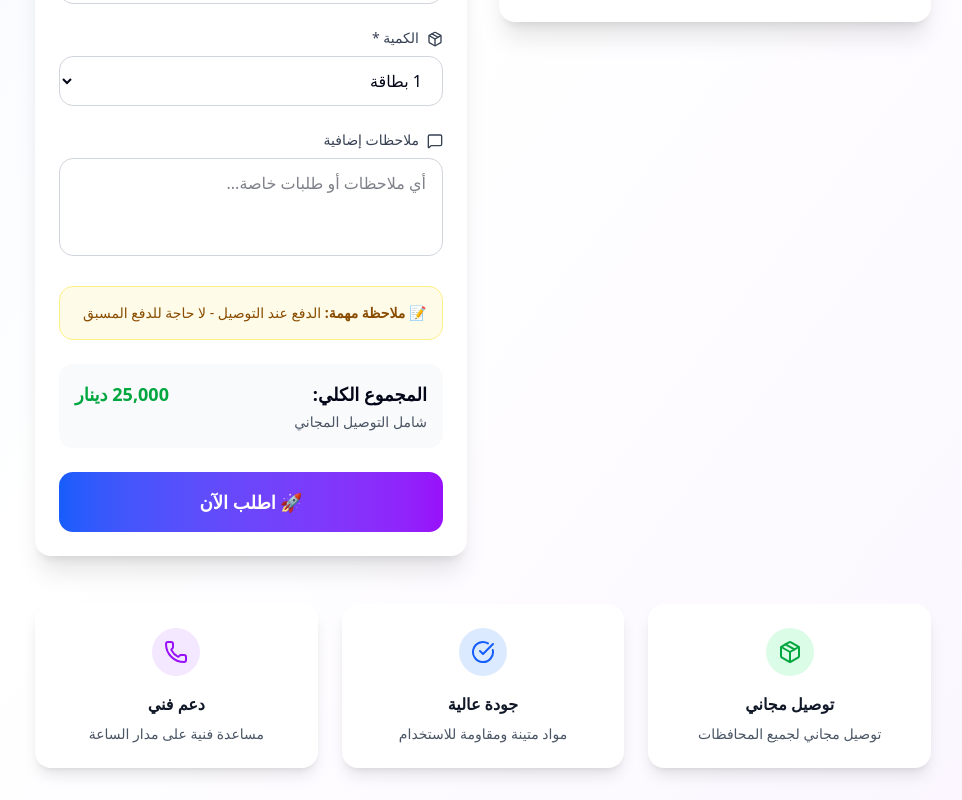
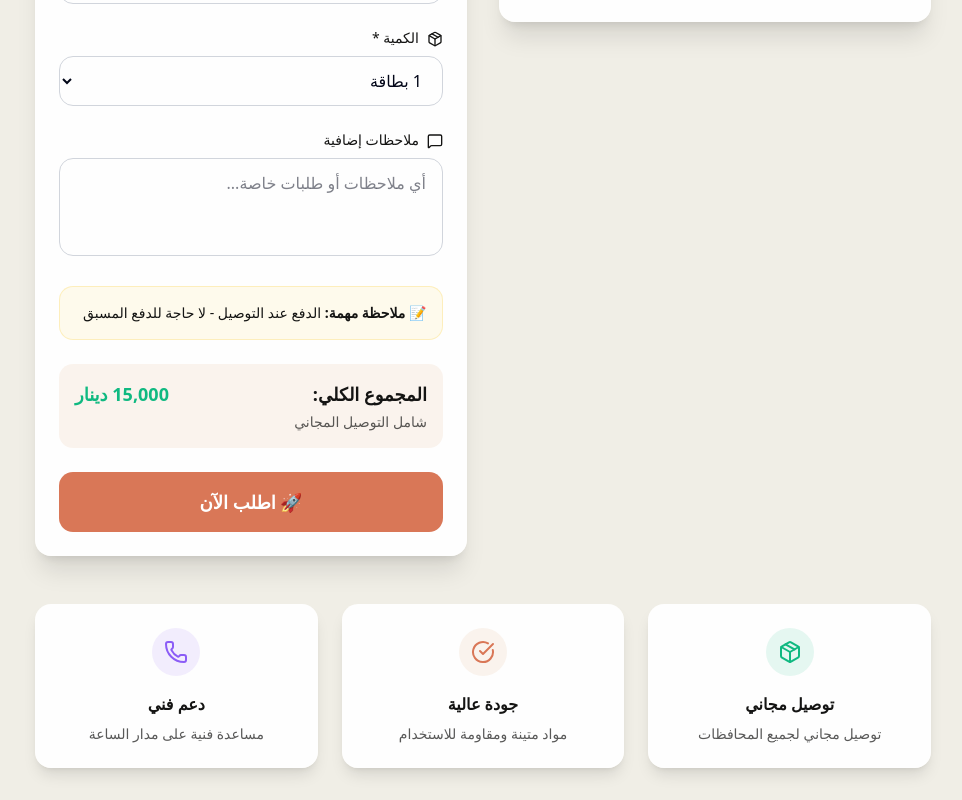
Before and after one commit to mustafaraedwork/board-iraq, a Next.js app: page /order in a window 1280 px wide. Both pictures are taken after a click on the button "🚀 اطلب الآن". Shown: the part 848-1648 px from the top of the page, without its empty margins (157-1119 px from the left). Built offline with nearby package versions, Linux system fonts and the light colour scheme.

Commit message:
تحديث الهوية البصري لصفحة طلب الكارد

```diff
--- a/src/app/order/page.tsx
+++ b/src/app/order/page.tsx
@@ -1,4 +1,4 @@
-// src/app/order/page.tsx
+// src/app/order/page.tsx - محدث بالهوية البصرية الجديدة مع الاحتفاظ على جميع الوظائف
 'use client';
 
 import React, { useState } from 'react';
@@ -123,30 +123,55 @@ export default function OrderPage() {
 
   if (orderSubmitted && orderResult) {
     return (
-      <div className="min-h-screen bg-gradient-to-br from-green-50 via-white to-blue-50 flex items-center justify-center p-4" dir="rtl">
-        <div className="max-w-md w-full bg-white rounded-2xl shadow-2xl p-8 text-center">
-          <div className="w-20 h-20 bg-green-100 rounded-full flex items-center justify-center mx-auto mb-6">
-            <CheckCircle className="h-10 w-10 text-green-600" />
+      <div
+        className="min-h-screen flex items-center justify-center p-4"
+        style={{ backgroundColor: '#F0EEE6' }}
+        dir="rtl"
+      >
+        <div
+          className="max-w-md w-full rounded-2xl shadow-2xl p-8 text-center border-0"
+          style={{ backgroundColor: 'rgba(255, 255, 255, 0.95)' }}
+        >
+          <div
+            className="w-20 h-20 rounded-full flex items-center justify-center mx-auto mb-6"
+            style={{ backgroundColor: 'rgba(16, 185, 129, 0.1)' }}
+          >
+            <CheckCircle className="h-10 w-10" style={{ color: '#10b981' }} />
           </div>
 
-          <h2 className="text-2xl font-bold text-gray-900 mb-4">
+          <h2
+            className="text-2xl font-bold mb-4"
+            style={{ color: '#141413' }}
+          >
             تم استلام طلبك بنجاح!
           </h2>
 
-          <div className="bg-blue-50 rounded-xl p-4 mb-6">
-            <div className="text-blue-800 text-sm space-y-1">
+          <div
+            className="rounded-xl p-4 mb-6"
+            style={{ backgroundColor: 'rgba(217, 151, 87, 0.1)' }}
+          >
+            <div className="text-sm space-y-1" style={{ color: '#141413' }}>
               <p><strong>رقم الطلب:</strong> {orderResult.orderNumber}</p>
               <p><strong>المجموع:</strong> {orderResult.totalAmount?.toLocaleString()} دينار</p>
               <p><strong>الكمية:</strong> {formData.quantity} {formData.quantity === 1 ? 'بطاقة' : 'بطاقات'}</p>
             </div>
           </div>
 
-          <p className="text-gray-600 mb-6 leading-relaxed">
+          <p
+            className="mb-6 leading-relaxed"
+            style={{ color: '#141413', opacity: 0.7 }}
+          >
             شكراً لك! سيتم التواصل معك خلال 24 ساعة لتأكيد الطلب وترتيب التوصيل.
           </p>
 
-          <div className="bg-yellow-50 border border-yellow-200 rounded-xl p-4 mb-6">
-            <p className="text-yellow-800 text-sm">
+          <div
+            className="border rounded-xl p-4 mb-6"
+            style={{
+              backgroundColor: 'rgba(252, 211, 77, 0.1)',
+              borderColor: 'rgba(252, 211, 77, 0.3)'
+            }}
+          >
+            <p className="text-sm" style={{ color: '#141413' }}>
               <strong>📝 تذكير:</strong> الدفع عند التوصيل
             </p>
           </div>
@@ -166,14 +191,19 @@ export default function OrderPage() {
                   notes: ''
                 });
               }}
-              className="w-full bg-gradient-to-r from-blue-600 to-purple-600 text-white py-3 rounded-xl font-medium hover:shadow-lg transition-all duration-200"
+              className="w-full text-white py-3 rounded-xl font-medium hover:opacity-90 transition-all duration-200"
+              style={{ backgroundColor: '#D97757' }}
             >
               طلب جديد
             </button>
 
             <button
               onClick={() => window.location.href = '/'}
-              className="w-full bg-gray-100 text-gray-700 py-3 rounded-xl font-medium hover:bg-gray-200 transition-all duration-200"
+              className="w-full py-3 rounded-xl font-medium hover:opacity-80 transition-all duration-200"
+              style={{
+                backgroundColor: 'rgba(20, 20, 19, 0.1)',
+                color: '#141413'
+              }}
             >
               العودة للصفحة الرئيسية
             </button>
@@ -184,18 +214,29 @@ export default function OrderPage() {
   }
 
   return (
-    <div className="min-h-screen bg-gradient-to-br from-blue-50 via-white to-purple-50 py-8 px-4" dir="rtl">
+    <div
+      className="min-h-screen py-8 px-4"
+      style={{ backgroundColor: '#F0EEE6' }}
+      dir="rtl"
+    >
       <div className="max-w-4xl mx-auto">
 
         {/* Header */}
         <div className="text-center mb-8">
-          <div className="w-16 h-16 bg-gradient-to-r from-blue-600 to-purple-600 rounded-2xl flex items-center justify-center mx-auto mb-4">
-            <CreditCard className="h-8 w-8 text-white" />
+          <div className="flex justify-center mb-4">
+            <img
+              src="/logo.svg"
+              alt="Board Iraq Logo"
+              className="h-16 w-auto"
+            />
           </div>
-          <h1 className="text-3xl font-bold text-gray-900 mb-2">
+          <h1
+            className="text-3xl font-bold mb-2"
+            style={{ color: '#141413' }}
+          >
             اطلب كاردك الآن
           </h1>
-          <p className="text-gray-600">
+          <p style={{ color: '#141413', opacity: 0.7 }}>
             احصل على بطاقتك الذكية وشارك معلوماتك بسهولة
           </p>
         </div>
@@ -203,7 +244,13 @@ export default function OrderPage() {
         {/* عرض الأخطاء */}
         {error && (
           <div className="max-w-2xl mx-auto mb-6">
-            <div className="bg-red-50 border border-red-200 rounded-xl p-4 flex items-center">
+            <div
+              className="border rounded-xl p-4 flex items-center"
+              style={{
+                backgroundColor: 'rgba(239, 68, 68, 0.1)',
+                borderColor: 'rgba(239, 68, 68, 0.3)'
+              }}
+            >
               <AlertCircle className="h-5 w-5 text-red-500 ml-3 flex-shrink-0" />
               <p className="text-red-800 text-sm">{error}</p>
             </div>
@@ -214,15 +261,26 @@ export default function OrderPage() {
 
           {/* صورة الكارد */}
           <div className="order-2 lg:order-1">
-            <div className="bg-white rounded-2xl shadow-xl p-6">
-              <h3 className="text-xl font-bold text-gray-900 mb-4 text-center">
+            <div
+              className="rounded-2xl shadow-xl p-6 border-0"
+              style={{ backgroundColor: 'rgba(255, 255, 255, 0.95)' }}
+            >
+              <h3
+                className="text-xl font-bold mb-4 text-center"
+                style={{ color: '#141413' }}
+              >
                 البطاقة الذكية
               </h3>
 
               <div className="relative">
-                {/* صورة الكارد - يمكن استبدالها لاحقاً */}
-                <div className="w-full h-60 bg-gradient-to-br from-blue-600 via-purple-600 to-pink-600 rounded-xl flex items-center justify-center relative overflow-hidden">
-                  <div className="absolute inset-0 bg-black bg-opacity-20"></div>
+                {/* صورة الكارد */}
+                <div
+                  className="w-full h-60 rounded-xl flex items-center justify-center relative overflow-hidden"
+                  style={{
+                    background: 'linear-gradient(135deg, #D97757 0%, #a8563f 50%, #8b4332 100%)'
+                  }}
+                >
+                  <div className="absolute inset-0 bg-black bg-opacity-10"></div>
                   <div className="relative z-10 text-center text-white">
                     <CreditCard className="h-16 w-16 mx-auto mb-4" />
                     <h4 className="text-xl font-bold mb-2">Board Iraq</h4>
@@ -232,28 +290,53 @@ export default function OrderPage() {
 
                 {/* مميزات الكارد */}
                 <div className="mt-6 space-y-3">
-                  <div className="flex items-center text-gray-700">
-                    <div className="w-2 h-2 bg-green-500 rounded-full ml-3"></div>
+                  <div className="flex items-center" style={{ color: '#141413' }}>
+                    <div
+                      className="w-2 h-2 rounded-full ml-3"
+                      style={{ backgroundColor: '#10b981' }}
+                    ></div>
                     <span className="text-sm">تقنية NFC للمشاركة السريعة</span>
                   </div>
-                  <div className="flex items-center text-gray-700">
-                    <div className="w-2 h-2 bg-green-500 rounded-full ml-3"></div>
+                  <div className="flex items-center" style={{ color: '#141413' }}>
+                    <div
+                      className="w-2 h-2 rounded-full ml-3"
+                      style={{ backgroundColor: '#10b981' }}
+                    ></div>
                     <span className="text-sm">تصميم عصري وأنيق</span>
                   </div>
-                  <div className="flex items-center text-gray-700">
-                    <div className="w-2 h-2 bg-green-500 rounded-full ml-3"></div>
+                  <div className="flex items-center" style={{ color: '#141413' }}>
+                    <div
+                      className="w-2 h-2 rounded-full ml-3"
+                      style={{ backgroundColor: '#10b981' }}
+                    ></div>
                     <span className="text-sm">مقاوم للماء والخدوش</span>
                   </div>
-                  <div className="flex items-center text-gray-700">
-                    <div className="w-2 h-2 bg-green-500 rounded-full ml-3"></div>
+                  <div className="flex items-center" style={{ color: '#141413' }}>
+                    <div
+                      className="w-2 h-2 rounded-full ml-3"
+                      style={{ backgroundColor: '#10b981' }}
+                    ></div>
                     <span className="text-sm">ربط فوري بملفك الشخصي</span>
                   </div>
                 </div>
 
                 {/* السعر */}
-                <div className="mt-6 bg-gradient-to-r from-green-50 to-blue-50 rounded-xl p-4 text-center">
-                  <div className="text-2xl font-bold text-gray-900">25,000 دينار</div>
-                  <div className="text-sm text-gray-600">شامل التوصيل</div>
+                <div
+                  className="mt-6 rounded-xl p-4 text-center"
+                  style={{ backgroundColor: 'rgba(217, 151, 87, 0.1)' }}
+                >
+                  <div
+                    className="text-2xl font-bold"
+                    style={{ color: '#141413' }}
+                  >
+                    15,000 دينار
+                  </div>
+                  <div
+                    className="text-sm"
+                    style={{ color: '#141413', opacity: 0.7 }}
+                  >
+                    شامل التوصيل
+                  </div>
                 </div>
               </div>
             </div>
@@ -261,8 +344,14 @@ export default function OrderPage() {
 
           {/* نموذج الطلب */}
           <div className="order-1 lg:order-2">
-            <div className="bg-white rounded-2xl shadow-xl p-6">
-              <h3 className="text-xl font-bold text-gray-900 mb-6">
+            <div
+              className="rounded-2xl shadow-xl p-6 border-0"
+              style={{ backgroundColor: 'rgba(255, 255, 255, 0.95)' }}
+            >
+              <h3
+                className="text-xl font-bold mb-6"
+                style={{ color: '#141413' }}
+              >
                 معلومات الطلب
               </h3>
 
@@ -270,7 +359,10 @@ export default function OrderPage() {
 
                 {/* الاسم الكامل */}
                 <div>
-                  <label className="block text-sm font-medium text-gray-700 mb-2">
+                  <label
+                    className="block text-sm font-medium mb-2"
+                    style={{ color: '#141413' }}
+                  >
                     <User className="h-4 w-4 inline ml-2" />
                     الاسم الكامل *
                   </label>
@@ -279,14 +371,17 @@ export default function OrderPage() {
                     name="fullName"
                     value={formData.fullName}
                     onChange={handleInputChange}
-                    className="w-full px-4 py-3 border border-gray-300 rounded-xl focus:ring-2 focus:ring-blue-500 focus:border-transparent transition-all duration-200"
+                    className="w-full px-4 py-3 border border-gray-300 rounded-xl focus:ring-2 focus:border-transparent focus:ring-orange-400 transition-all duration-200"
                     placeholder="أدخل اسمك الكامل"
                   />
                 </div>
 
                 {/* رقم الهاتف */}
                 <div>
-                  <label className="block text-sm font-medium text-gray-700 mb-2">
+                  <label
+                    className="block text-sm font-medium mb-2"
+                    style={{ color: '#141413' }}
+                  >
                     <Phone className="h-4 w-4 inline ml-2" />
                     رقم الهاتف *
                   </label>
@@ -295,14 +390,17 @@ export default function OrderPage() {
                     name="phone"
                     value={formData.phone}
                     onChange={handleInputChange}
-                    className="w-full px-4 py-3 border border-gray-300 rounded-xl focus:ring-2 focus:ring-blue-500 focus:border-transparent transition-all duration-200"
+                    className="w-full px-4 py-3 border border-gray-300 rounded-xl focus:ring-2 focus:border-transparent focus:ring-orange-400 transition-all duration-200"
                     placeholder="07XX XXX XXXX"
                   />
                 </div>
 
                 {/* المحافظة */}
                 <div>
-                  <label className="block text-sm font-medium text-gray-700 mb-2">
+                  <label
+                    className="block text-sm font-medium mb-2"
+                    style={{ color: '#141413' }}
+                  >
                     <MapPin className="h-4 w-4 inline ml-2" />
                     المحافظة *
                   </label>
@@ -310,7 +408,7 @@ export default function OrderPage() {
                     name="governorate"
                     value={formData.governorate}
                     onChange={handleInputChange}
-                    className="w-full px-4 py-3 border border-gray-300 rounded-xl focus:ring-2 focus:ring-blue-500 focus:border-transparent transition-all duration-200"
+                    className="w-full px-4 py-3 border border-gray-300 rounded-xl focus:ring-2 focus:border-transparent focus:ring-orange-400 transition-all duration-200"
                   >
                     <option value="">اختر المحافظة</option>
                     {governorates.map(gov => (
@@ -321,7 +419,10 @@ export default function OrderPage() {
 
                 {/* المنطقة */}
                 <div>
-                  <label className="block text-sm font-medium text-gray-700 mb-2">
+                  <label
+                    className="block text-sm font-medium mb-2"
+                    style={{ color: '#141413' }}
+                  >
                     المنطقة *
                   </label>
                   <input
@@ -329,14 +430,17 @@ export default function OrderPage() {
                     name="area"
                     value={formData.area}
                     onChange={handleInputChange}
-                    className="w-full px-4 py-3 border border-gray-300 rounded-xl focus:ring-2 focus:ring-blue-500 focus:border-transparent transition-all duration-200"
+                    className="w-full px-4 py-3 border border-gray-300 rounded-xl focus:ring-2 focus:border-transparent focus:ring-orange-400 transition-all duration-200"
                     placeholder="اسم المنطقة أو الحي"
                   />
                 </div>
 
                 {/* أقرب نقطة دالة */}
                 <div>
-                  <label className="block text-sm font-medium text-gray-700 mb-2">
+                  <label
+                    className="block text-sm font-medium mb-2"
+                    style={{ color: '#141413' }}
+                  >
                     أقرب نقطة دالة *
                   </label>
                   <input
@@ -344,14 +448,17 @@ export default function OrderPage() {
                     name="nearestLandmark"
                     value={formData.nearestLandmark}
                     onChange={handleInputChange}
-                    className="w-full px-4 py-3 border border-gray-300 rounded-xl focus:ring-2 focus:ring-blue-500 focus:border-transparent transition-all duration-200"
+                    className="w-full px-4 py-3 border border-gray-300 rounded-xl focus:ring-2 focus:border-transparent focus:ring-orange-400 transition-all duration-200"
                     placeholder="مثال: مول، مسجد، مدرسة، محطة وقود"
                   />
                 </div>
 
                 {/* الكمية */}
                 <div>
-                  <label className="block text-sm font-medium text-gray-700 mb-2">
+                  <label
+                    className="block text-sm font-medium mb-2"
+                    style={{ color: '#141413' }}
+                  >
                     <Package className="h-4 w-4 inline ml-2" />
                     الكمية *
                   </label>
@@ -359,7 +466,7 @@ export default function OrderPage() {
                     name="quantity"
                     value={formData.quantity}
                     onChange={handleInputChange}
-                    className="w-full px-4 py-3 border border-gray-300 rounded-xl focus:ring-2 focus:ring-blue-500 focus:border-transparent transition-all duration-200"
+                    className="w-full px-4 py-3 border border-gray-300 rounded-xl focus:ring-2 focus:border-transparent focus:ring-orange-400 transition-all duration-200"
                   >
                     {[1,2,3,4,5,6,7,8,9,10].map(num => (
                       <option key={num} value={num}>
@@ -371,7 +478,10 @@ export default function OrderPage() {
 
                 {/* الملاحظات */}
                 <div>
-                  <label className="block text-sm font-medium text-gray-700 mb-2">
+                  <label
+                    className="block text-sm font-medium mb-2"
+                    style={{ color: '#141413' }}
+                  >
                     <MessageSquare className="h-4 w-4 inline ml-2" />
                     ملاحظات إضافية
                   </label>
@@ -380,27 +490,39 @@ export default function OrderPage() {
                     value={formData.notes}
                     onChange={handleInputChange}
                     rows={3}
-                    className="w-full px-4 py-3 border border-gray-300 rounded-xl focus:ring-2 focus:ring-blue-500 focus:border-transparent transition-all duration-200 resize-none"
+                    className="w-full px-4 py-3 border border-gray-300 rounded-xl focus:ring-2 focus:border-transparent focus:ring-orange-400 transition-all duration-200 resize-none"
                     placeholder="أي ملاحظات أو طلبات خاصة..."
                   />
                 </div>
 
                 {/* ملاحظة الدفع */}
-                <div className="bg-yellow-50 border border-yellow-200 rounded-xl p-4">
-                  <p className="text-yellow-800 text-sm">
+                <div
+                  className="border rounded-xl p-4"
+                  style={{
+                    backgroundColor: 'rgba(252, 211, 77, 0.1)',
+                    borderColor: 'rgba(252, 211, 77, 0.3)'
+                  }}
+                >
+                  <p className="text-sm" style={{ color: '#141413' }}>
                     <strong>📝 ملاحظة مهمة:</strong> الدفع عند التوصيل - لا حاجة للدفع المسبق
                   </p>
                 </div>
 
                 {/* المجموع */}
-                <div className="bg-gray-50 rounded-xl p-4">
+                <div
+                  className="rounded-xl p-4"
+                  style={{ backgroundColor: 'rgba(217, 151, 87, 0.1)' }}
+                >
                   <div className="flex justify-between items-center text-lg font-bold">
-                    <span>المجموع الكلي:</span>
-                    <span className="text-green-600">
-                      {(formData.quantity * 25000).toLocaleString()} دينار
+                    <span style={{ color: '#141413' }}>المجموع الكلي:</span>
+                    <span style={{ color: '#10b981' }}>
+                      {(formData.quantity * 15000).toLocaleString()} دينار
                     </span>
                   </div>
-                  <div className="text-sm text-gray-600 mt-1">
+                  <div
+                    className="text-sm mt-1"
+                    style={{ color: '#141413', opacity: 0.7 }}
+                  >
                     شامل التوصيل المجاني
                   </div>
                 </div>
@@ -409,7 +531,8 @@ export default function OrderPage() {
                 <button
                   onClick={handleSubmit}
                   disabled={isSubmitting}
-                  className="w-full bg-gradient-to-r from-blue-600 to-purple-600 text-white py-4 rounded-xl font-bold text-lg hover:shadow-lg transform hover:scale-[1.02] active:scale-[0.98] transition-all duration-200 disabled:opacity-50 disabled:cursor-not-allowed"
+                  className="w-full text-white py-4 rounded-xl font-bold text-lg hover:opacity-90 transform hover:scale-[1.02] active:scale-[0.98] transition-all duration-200 disabled:opacity-50 disabled:cursor-not-allowed"
+                  style={{ backgroundColor: '#D97757' }}
                 >
                   {isSubmitting ? (
                     <div className="flex items-center justify-center">
@@ -427,28 +550,46 @@ export default function OrderPage() {
 
         {/* معلومات إضافية */}
         <div className="mt-12 grid grid-cols-1 md:grid-cols-3 gap-6">
-          <div className="bg-white rounded-2xl p-6 text-center shadow-lg">
-            <div className="w-12 h-12 bg-green-100 rounded-full flex items-center justify-center mx-auto mb-4">
-              <Package className="h-6 w-6 text-green-600" />
+          <div
+            className="rounded-2xl p-6 text-center shadow-lg border-0"
+            style={{ backgroundColor: 'rgba(255, 255, 255, 0.95)' }}
+          >
+            <div
+              className="w-12 h-12 rounded-full flex items-center justify-center mx-auto mb-4"
+              style={{ backgroundColor: 'rgba(16, 185, 129, 0.1)' }}
+            >
+              <Package className="h-6 w-6" style={{ color: '#10b981' }} />
             </div>
-            <h4 className="font-bold text-gray-900 mb-2">توصيل مجاني</h4>
-            <p className="text-gray-600 text-sm">توصيل مجاني لجميع المحافظات</p>
+            <h4 className="font-bold mb-2" style={{ color: '#141413' }}>توصيل مجاني</h4>
+            <p className="text-sm" style={{ color: '#141413', opacity: 0.7 }}>توصيل مجاني لجميع المحافظات</p>
           </div>
 
-          <div className="bg-white rounded-2xl p-6 text-center shadow-lg">
-            <div className="w-12 h-12 bg-blue-100 rounded-full flex items-center justify-center mx-auto mb-4">
-              <CheckCircle className="h-6 w-6 text-blue-600" />
+          <div
+            className="rounded-2xl p-6 text-center shadow-lg border-0"
+            style={{ backgroundColor: 'rgba(255, 255, 255, 0.95)' }}
+          >
+            <div
+              className="w-12 h-12 rounded-full flex items-center justify-center mx-auto mb-4"
+              style={{ backgroundColor: 'rgba(217, 151, 87, 0.1)' }}
+            >
+              <CheckCircle className="h-6 w-6" style={{ color: '#D97757' }} />
             </div>
-            <h4 className="font-bold text-gray-900 mb-2">جودة عالية</h4>
-            <p className="text-gray-600 text-sm">مواد متينة ومقاومة للاستخدام</p>
+            <h4 className="font-bold mb-2" style={{ color: '#141413' }}>جودة عالية</h4>
+            <p className="text-sm" style={{ color: '#141413', opacity: 0.7 }}>مواد متينة ومقاومة للاستخدام</p>
           </div>
 
-          <div className="bg-white rounded-2xl p-6 text-center shadow-lg">
-            <div className="w-12 h-12 bg-purple-100 rounded-full flex items-center justify-center mx-auto mb-4">
-              <Phone className="h-6 w-6 text-purple-600" />
+          <div
+            className="rounded-2xl p-6 text-center shadow-lg border-0"
+            style={{ backgroundColor: 'rgba(255, 255, 255, 0.95)' }}
+          >
+            <div
+              className="w-12 h-12 rounded-full flex items-center justify-center mx-auto mb-4"
+              style={{ backgroundColor: 'rgba(139, 92, 246, 0.1)' }}
+            >
+              <Phone className="h-6 w-6" style={{ color: '#8b5cf6' }} />
             </div>
-            <h4 className="font-bold text-gray-900 mb-2">دعم فني</h4>
-            <p className="text-gray-600 text-sm">مساعدة فنية على مدار الساعة</p>
+            <h4 className="font-bold mb-2" style={{ color: '#141413' }}>دعم فني</h4>
+            <p className="text-sm" style={{ color: '#141413', opacity: 0.7 }}>مساعدة فنية على مدار الساعة</p>
           </div>
         </div>
       </div>
```
